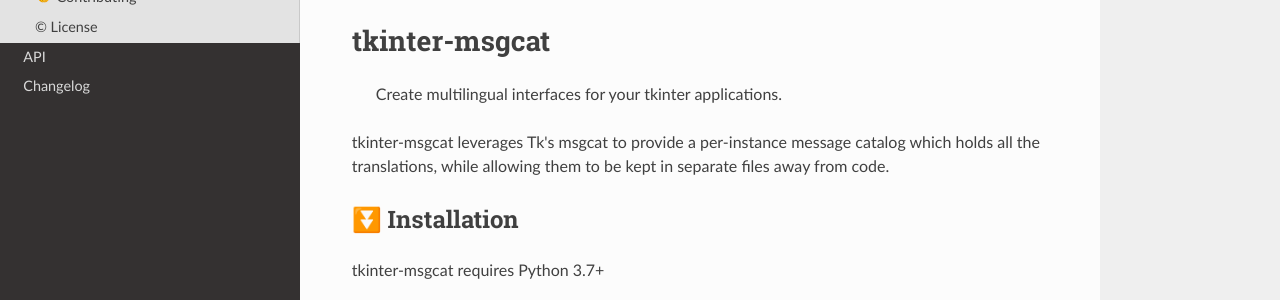
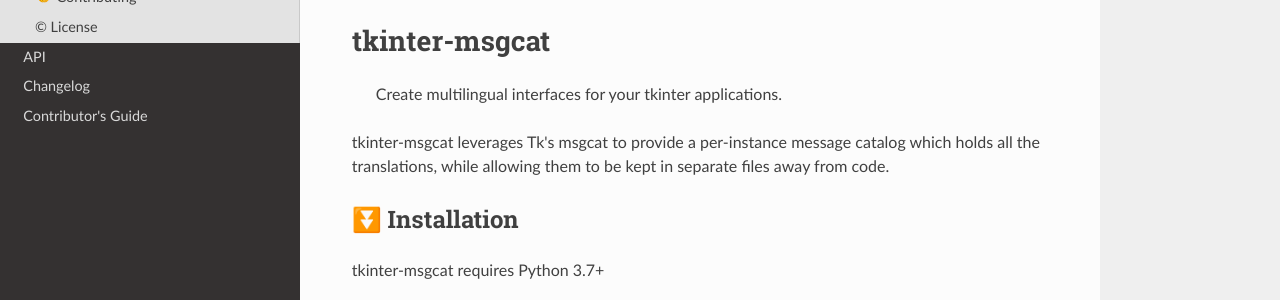
Before and after one commit to demberto/tkinter-msgcat, an MkDocs documentation site: the page built from docs/index.md, in a window 1280 px wide. Shown: the part 213-513 px from the top of the page. Built offline with MkDocs 1.6.1, drawn with Linux system fonts in a browser that asks for light colours; nearby versions of some CDN libraries.

Commit message:
Add missing page

```diff
--- a/mkdocs.yml
+++ b/mkdocs.yml
@@ -5,6 +5,7 @@ nav:
   - Getting Started: index.md
   - API: api.md
   - Changelog: changelog.md
+  - Contributor's Guide: contributing.md
 theme:
   name: readthedocs
 plugins:
```
